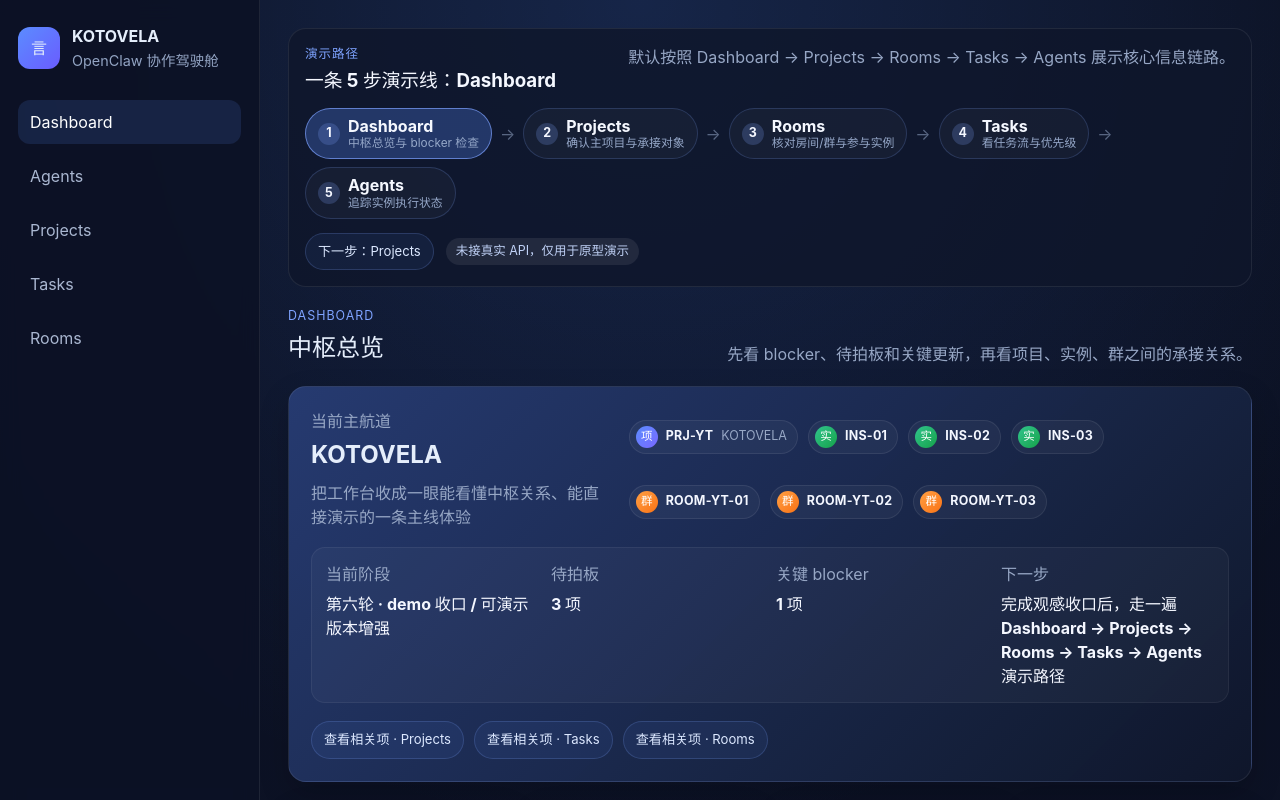
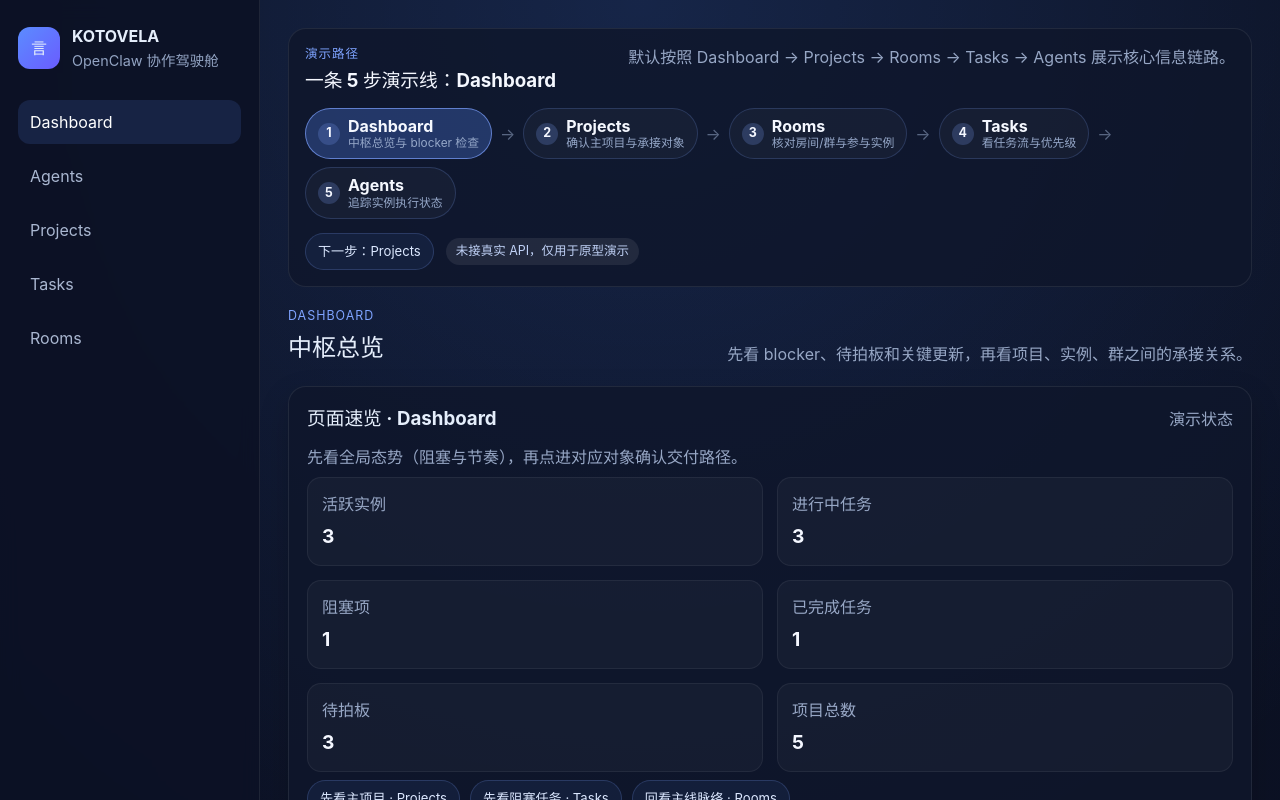
Before and after one commit to guoma970/kotovela-workbench, a React (Vite) app: page / in a window 1280 px wide. Shown: the top 800 px of the page. Built offline with nearby package versions, Linux system fonts and the light colour scheme.

Commit message:
feat: add dashboard-level lead panel for polished walkthrough

```diff
--- a/src/pages/DashboardPage.tsx
+++ b/src/pages/DashboardPage.tsx
@@ -1,4 +1,5 @@
 import { NavLink } from 'react-router-dom'
+import { PageLeadPanel } from '../components/PageLeadPanel'
 import { ObjectBadge } from '../components/ObjectBadge'
 import { StatCard } from '../components/StatCard'
 import { agents, decisions, projects, rooms, tasks, updates } from '../data/mockData'
@@ -18,9 +19,15 @@ export function DashboardPage() {
   const doingTasks = tasks.filter((item) => item.status === 'doing')
   const blockedTasks = tasks.filter((item) => item.status === 'blocked')
   const activeProjects = projects.filter((item) => item.status === 'active')
+  const doneTasks = tasks.filter((item) => item.status === 'done')
   const topProject = projects.find((item) => item.id === 'project-1')
   const criticalUpdates = updates.slice(0, 3)
   const linking = useWorkbenchLinking(pageData)
+  const keyTask = blockedTasks[0] ?? doingTasks[0]
+  const keyFocusSearch = keyTask
+    ? createFocusSearch(linking.currentSearch, 'task', keyTask.id)
+    : createFocusSearch(linking.currentSearch, 'project', topProject?.id)
+  const keyProjectSearch = topProject ? createFocusSearch(linking.currentSearch, 'project', topProject.id) : createFocusSearch(linking.currentSearch)
 
   const cardClass = (kind: 'project' | 'agent' | 'room' | 'task', id: string, base: string) => {
     const state = linking.getState(kind, id)
@@ -43,6 +50,37 @@ export function DashboardPage() {
         </div>
         <p className="page-note">先看 blocker、待拍板和关键更新，再看项目、实例、群之间的承接关系。</p>
       </div>
+
+      <PageLeadPanel
+        heading="Dashboard"
+        intro="先看全局态势（阻塞与节奏），再点进对应对象确认交付路径。"
+        metrics={[
+          { label: '活跃实例', value: activeAgents.length },
+          { label: '进行中任务', value: doingTasks.length },
+          { label: '阻塞项', value: blockedTasks.length },
+          { label: '已完成任务', value: doneTasks.length },
+          { label: '待拍板', value: decisions.length },
+          { label: '项目总数', value: projects.length },
+        ]}
+        actions={
+          topProject
+            ? [
+                {
+                  label: '先看主项目 · Projects',
+                  to: { pathname: '/projects', search: keyProjectSearch },
+                },
+                {
+                  label: '先看阻塞任务 · Tasks',
+                  to: { pathname: '/tasks', search: keyFocusSearch },
+                },
+                {
+                  label: '回看主线脉络 · Rooms',
+                  to: { pathname: '/rooms', search: keyProjectSearch },
+                },
+              ]
+            : []
+        }
+      />
 
       {topProject && (
         <section className={cardClass('project', topProject.id, 'panel hero-panel strong-card')}>
@@ -110,13 +148,13 @@ export function DashboardPage() {
             </div>
           </div>
           <div className="cross-link-row">
-            <NavLink className="inline-link-chip" to={{ pathname: '/projects', search: createFocusSearch(linking.currentSearch, 'project', topProject.id) }}>
+            <NavLink className="inline-link-chip" to={{ pathname: '/projects', search: keyProjectSearch }}>
               查看相关项 · Projects
             </NavLink>
-            <NavLink className="inline-link-chip" to={{ pathname: '/tasks', search: createFocusSearch(linking.currentSearch, 'project', topProject.id) }}>
+            <NavLink className="inline-link-chip" to={{ pathname: '/tasks', search: keyProjectSearch }}>
               查看相关项 · Tasks
             </NavLink>
-            <NavLink className="inline-link-chip" to={{ pathname: '/rooms', search: createFocusSearch(linking.currentSearch, 'project', topProject.id) }}>
+            <NavLink className="inline-link-chip" to={{ pathname: '/rooms', search: keyProjectSearch }}>
               查看相关项 · Rooms
             </NavLink>
           </div>
```
